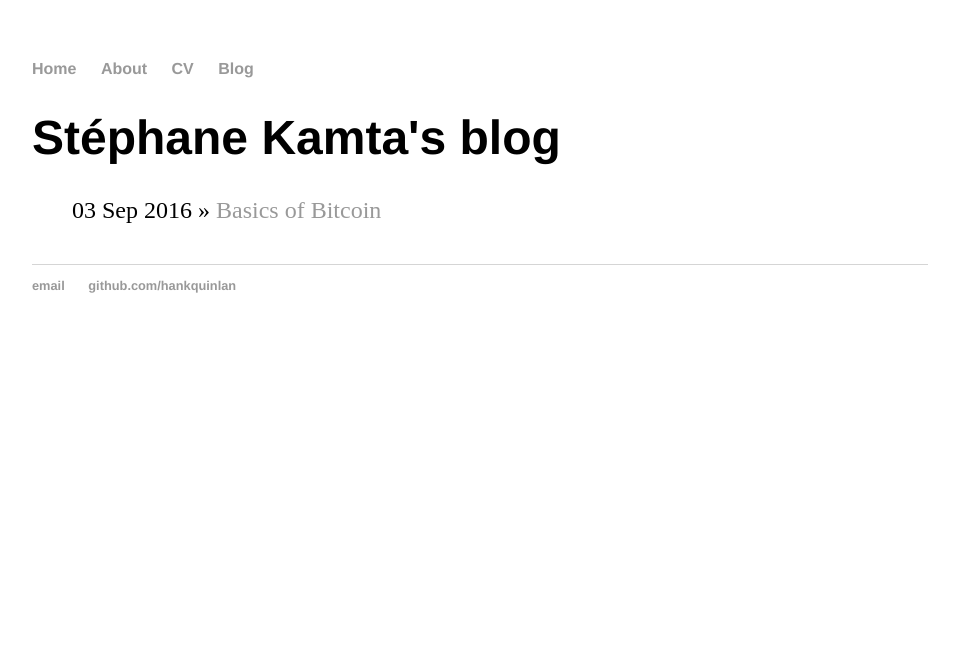
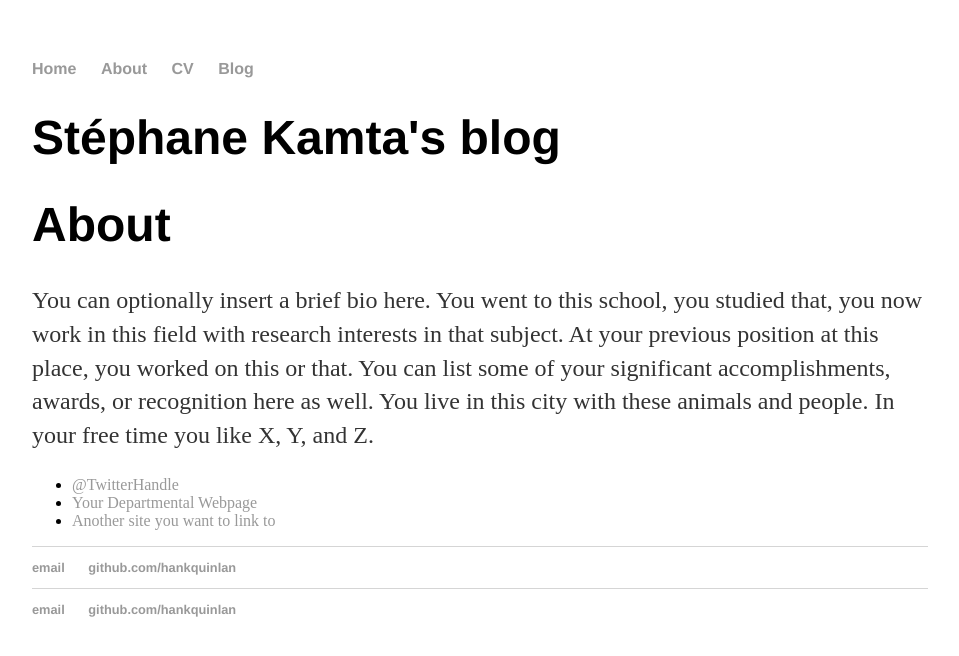
Before and after one commit to skad94/skad94.github.io, a Jekyll site: the page built from about/index.html, in a window 1280 px wide. Shown: the top 656 px of the page, without its empty margins (160-1119 px from the left). Built offline with Jekyll 4.4.1, drawn with Linux system fonts in a browser that asks for light colours.

Commit message:
real about

```diff
--- a/about/index.html
+++ b/about/index.html
@@ -3,9 +3,29 @@
 title: Stéphane Kamta's blog
 ---
 	<h1>{{ page.title }}</h1>
-	<ul class="posts">
 
-	  {% for post in site.posts %}
-	    <li><span>{{ post.date | date_to_string }}</span> » <a href="{{ post.url }}" title="{{ post.title }}">{{ post.title }}</a></li>
-	  {% endfor %}
-	</ul>
+
+   </nav>
+<div class="container">
+
+  		<div class="about">
+			<h1>About</h1>
+			<p>You can optionally insert a brief bio here. You went to this school, you studied that, you now work in this field with research interests in that subject. At your previous position at this place, you worked on this or that. You can list some of your significant accomplishments, awards, or recognition here as well. You live in this city with these animals and people. In your free time you like X, Y, and Z.</p>
+
+			<ul class="contacts">
+				<li><a href="#">@TwitterHandle</a></li>
+				<li><a href="#">Your Departmental Webpage</a></li>
+				<li><a href="#">Another site you want to link to</a></li>
+				</ul>
+		</div>
+
+
+</div>
+
+  <footer>
+   <ul>
+   <li><a href="mailto:hankquinlanhub@gmail.com">email</a></li>
+   <li><a href="https://github.com/hankquinlan">github.com/hankquinlan</a></li>
+   </ul>
+  </footer>
+  </body>
```
